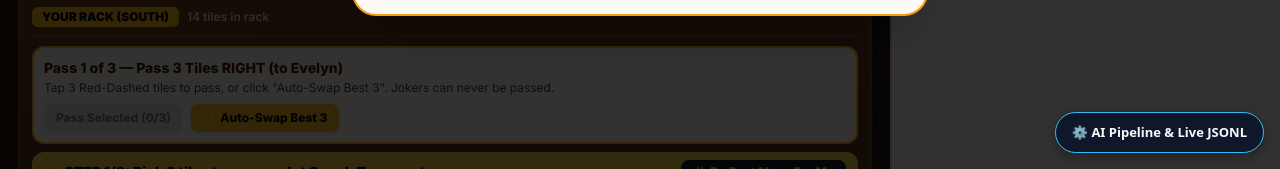
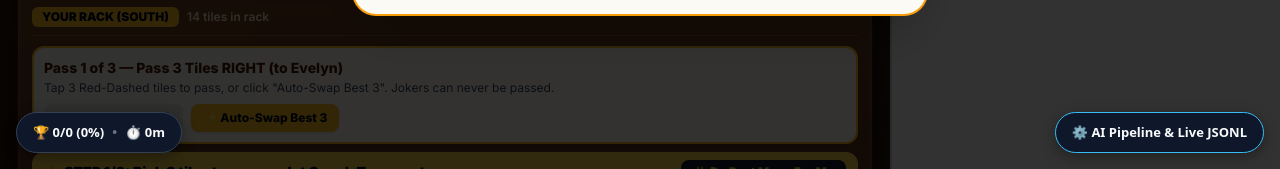
Before and after one commit to 72tefarie-art/mahjongg-ai-engine, a plain HTML site: page index.html in a window 1280 px wide. Shown: the part 631-800 px from the top of the page. Drawn offline with nearby package versions, Linux system fonts and the light colour scheme.

Commit message:
Add player stats badge to index.html
Added a player win-rate and playtime stats badge to the UI.

```diff
--- a/index.html
+++ b/index.html
@@ -2130,7 +2130,7 @@
   <script src="https://cdn.jsdelivr.net/npm/onnxruntime-web/dist/ort.min.js"></script>
   <script src="./onnx-browser-hook.js"></script>
 
-  <!-- Portfolio Architecture & Live Telemetry Inspector Modal -->
+ <!-- Portfolio Architecture & Live Telemetry Inspector Modal -->
   <button id="archInspectorBtn" onclick="toggleArchModal()" style="
     position: fixed; bottom: 16px; right: 16px; z-index: 9998;
     background: #0f172a; color: #f8fafc; border: 1px solid #38bdf8;
@@ -2138,6 +2138,18 @@
     font-size: 13px; font-weight: 600; cursor: pointer; box-shadow: 0 4px 14px rgba(0,0,0,0.35);">
     ⚙️ AI Pipeline &amp; Live JSONL
   </button>
+
+  <!-- Player Win-Rate & Playtime Stats Badge -->
+  <div id="mj-stats-badge" style="
+    position: fixed; bottom: 16px; left: 16px; z-index: 9998;
+    background: #0f172a; color: #f8fafc; border: 1px solid #334155;
+    padding: 10px 16px; border-radius: 999px; font-family: system-ui, sans-serif;
+    font-size: 13px; font-weight: 600; box-shadow: 0 4px 14px rgba(0,0,0,0.35);
+    display: inline-flex; align-items: center; gap: 8px;">
+    <span>🏆 <strong id="stat-wins">0</strong>/<span id="stat-played">0</span> (<span id="stat-rate">0%</span>)</span>
+    <span style="color: #64748b;">•</span>
+    <span>⏱️ <span id="stat-time">0m</span></span>
+  </div>
 
   <div id="archModal" style="
     display: none; position: fixed; inset: 0; z-index: 9999;
```
